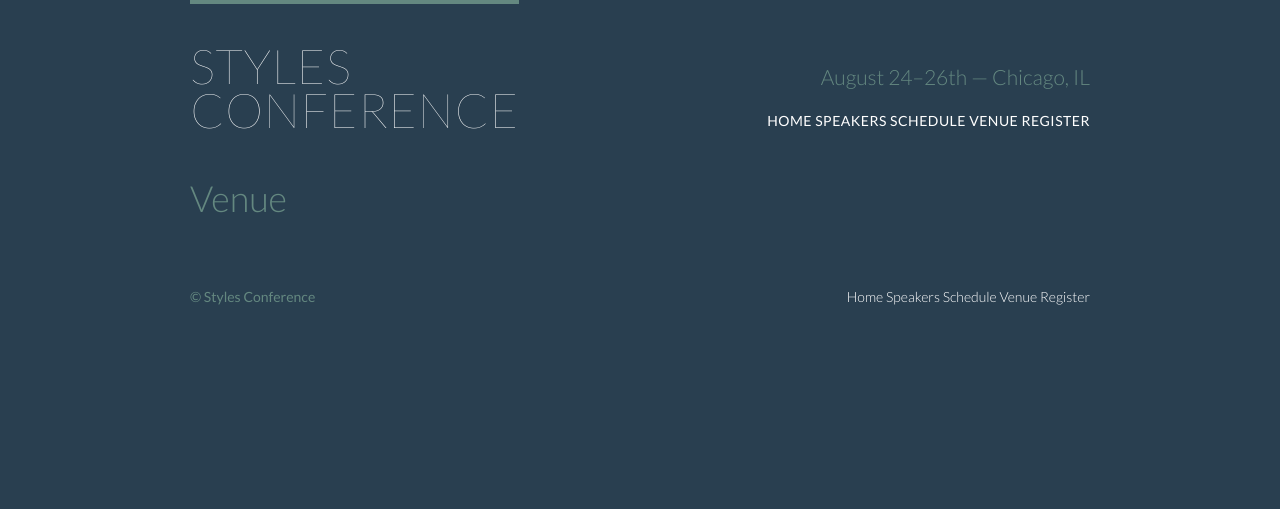
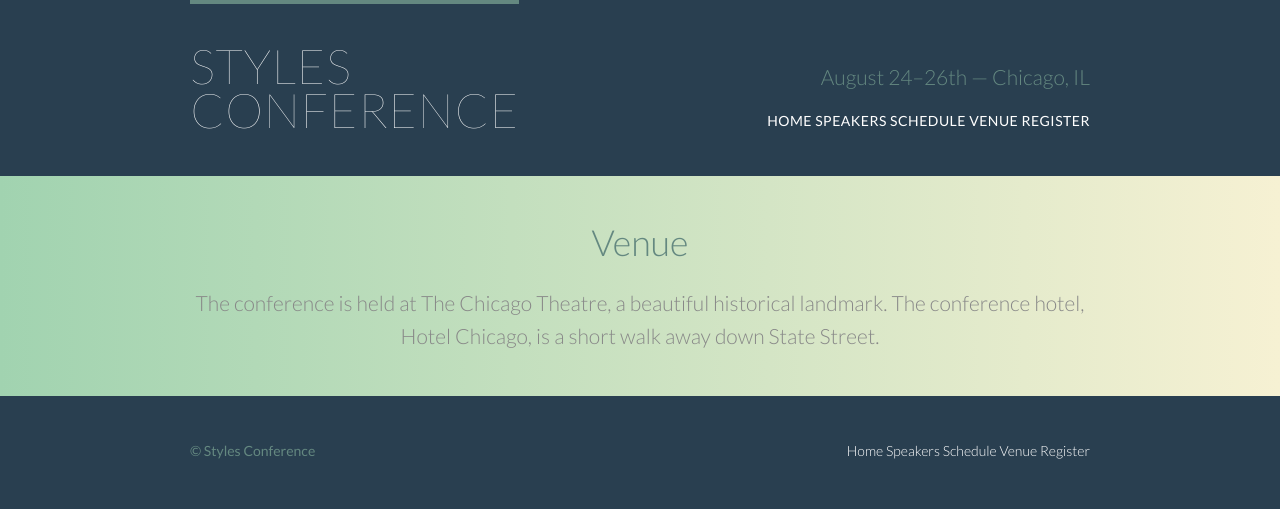
Before and after one commit to eastie71/learn_shayhowe, a plain HTML site: page venue.html in a window 1280 px wide. Drawn offline with Linux system fonts and the light colour scheme.

Commit message:
Add background colors and gradients for all pages

```diff
--- a/assets/stylesheets/main.css
+++ b/assets/stylesheets/main.css
@@ -164,6 +164,20 @@ cite, em {
 
 /*
   ========================================
+  Leads
+  ========================================
+*/
+
+.lead {
+  text-align: center;
+}
+.lead p {
+  font-size: 21px;
+  line-height: 33px;
+}
+
+/*
+  ========================================
   Links
   ========================================
 */
@@ -300,8 +314,19 @@ p a {
   ========================================
 */
 
+.row,
+.row-alt {
+  min-width: 960px;
+}
 .row {
   background: #fff;
-  min-width: 960px;
   padding: 66px 0 44px 0;
 }
+.row-alt {
+   background: #cbe2c1; /* fallback if gradient is not supported */
+   /* prefixes for different browser support */
+   background: -webkit-linear-gradient(to right, #a1d3b0, #f6f1d3);
+   background: -moz-linear-gradient(to right, #a1d3b0, #f6f1d3);
+   background: linear-gradient(to right, #a1d3b0, #f6f1d3);
+   padding: 44px 0 22px 0;
+ }
--- a/venue.html
+++ b/venue.html
@@ -32,8 +32,11 @@
 
     <!-- Main content -->
 
-    <section class="container">
-        <h1>Venue</h1>
+    <section class="row-alt">
+        <div class="lead container">
+            <h1>Venue</h1>
+            <p>The conference is held at The Chicago Theatre, a beautiful historical landmark. The conference hotel, Hotel Chicago, is a short walk away down State Street.</p>
+        </div>
     </section>
 
     <!-- Footer -->
```
Also changed, not shown: register.html (+5 -2 lines), schedule.html (+5 -2 lines), speakers.html (+5 -2 lines).
